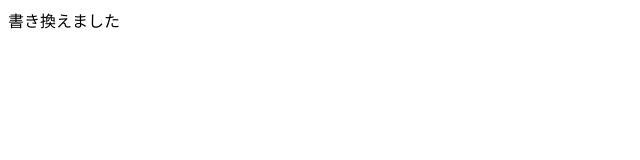
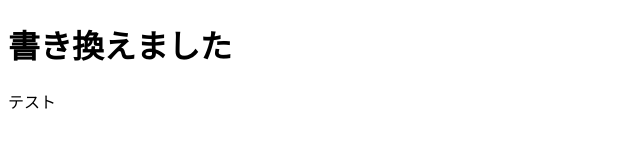
Before and after one commit to bakeratta/20260511-git, a plain HTML site: page index.html in a window 1280 px wide. Shown: the whole page, without its empty margins (0-640 px from the left). Drawn offline with Linux system fonts and the light colour scheme.

Commit message:
html書き換え

```diff
--- a/index.html
+++ b/index.html
@@ -5,6 +5,11 @@
     <title>タイトル</title>
   </head>
   <body>
-    書き換えました
+    <h1>書き換えました</h1>
+    <container>
+      <p>
+        テスト
+      </p>
+    </container>
   </body>
 </html>
```
